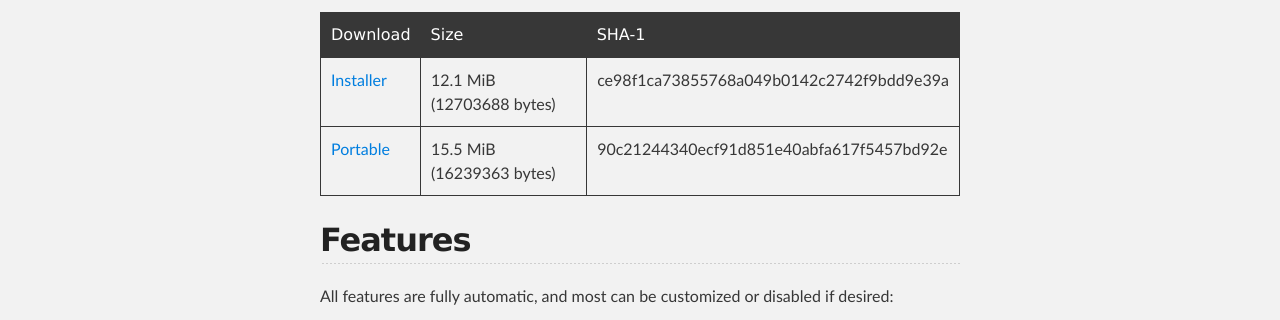
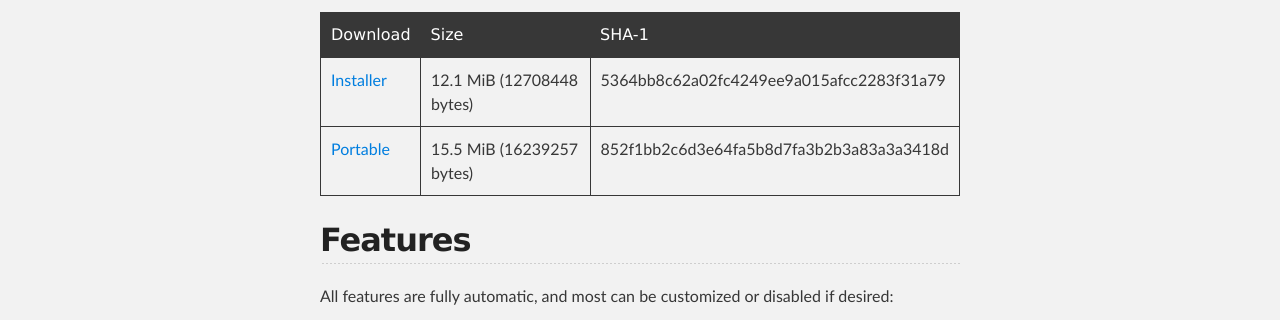
Before and after one commit to bdhero/bdhero, a plain HTML site: page index.html in a window 1280 px wide. Shown: the part 702-1022 px from the top of the page. Drawn offline with Linux system fonts and the light colour scheme.

```diff
--- a/index.html
+++ b/index.html
@@ -48,13 +48,13 @@
 <tbody>
 <tr>
 <td align="left"><a href="http://dl.bdhero.org/bdhero-0.9.0.0-setup.exe">Installer</a></td>
-<td align="left">12.1 MiB (12703688 bytes)</td>
-<td align="left">ce98f1ca73855768a049b0142c2742f9bdd9e39a</td>
+<td align="left">12.1 MiB (12708448 bytes)</td>
+<td align="left">5364bb8c62a02fc4249ee9a015afcc2283f31a79</td>
 </tr>
 <tr>
 <td align="left"><a href="http://dl.bdhero.org/bdhero-0.9.0.0.zip">Portable</a></td>
-<td align="left">15.5 MiB (16239363 bytes)</td>
-<td align="left">90c21244340ecf91d851e40abfa617f5457bd92e</td>
+<td align="left">15.5 MiB (16239257 bytes)</td>
+<td align="left">852f1bb2c6d3e64fa5b8d7fa3b2b3a83a3a3418d</td>
 </tr>
 </tbody>
 </table><h2>
```
Also changed, not shown: params.json (+1 -1 lines).
